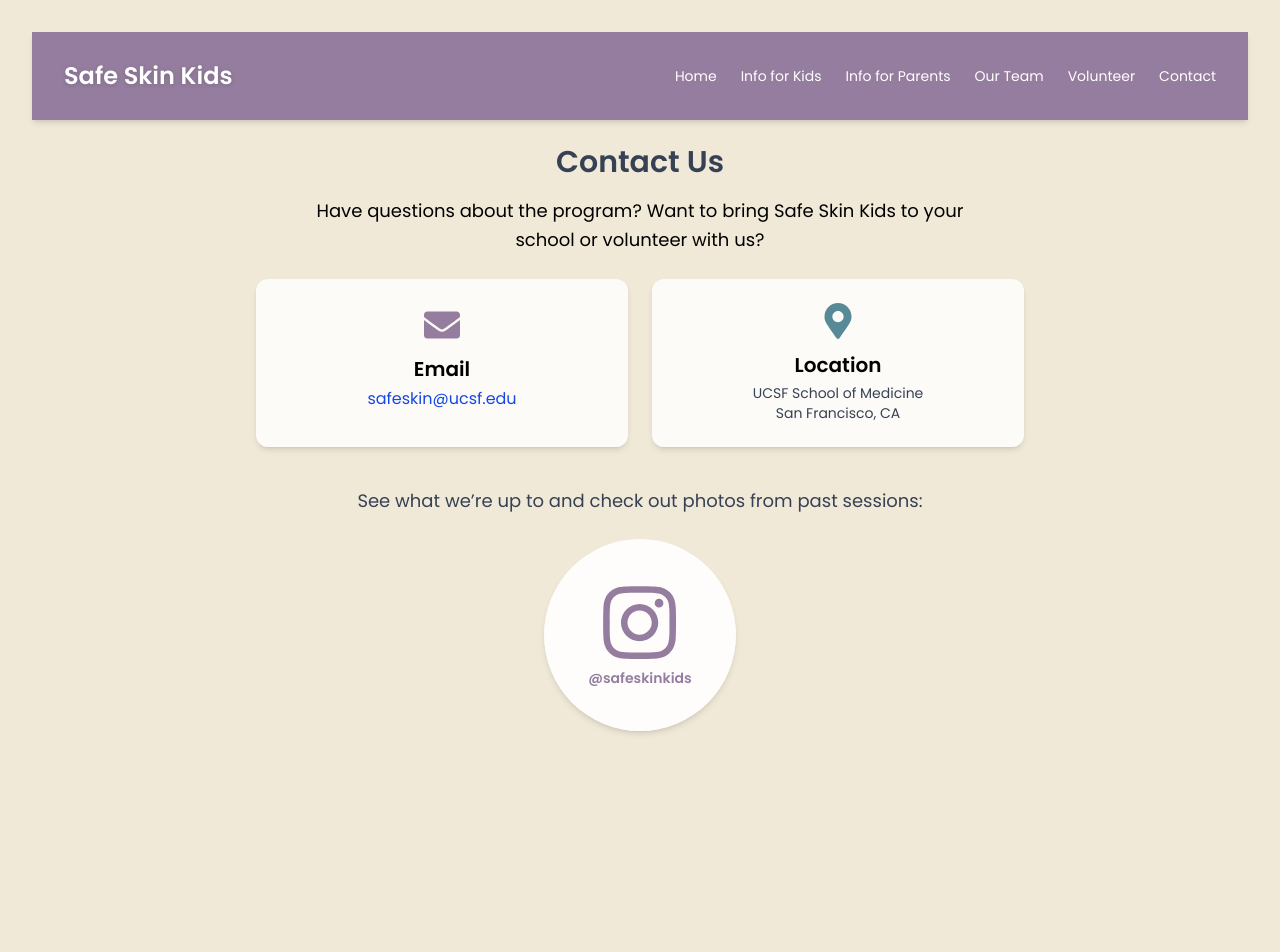
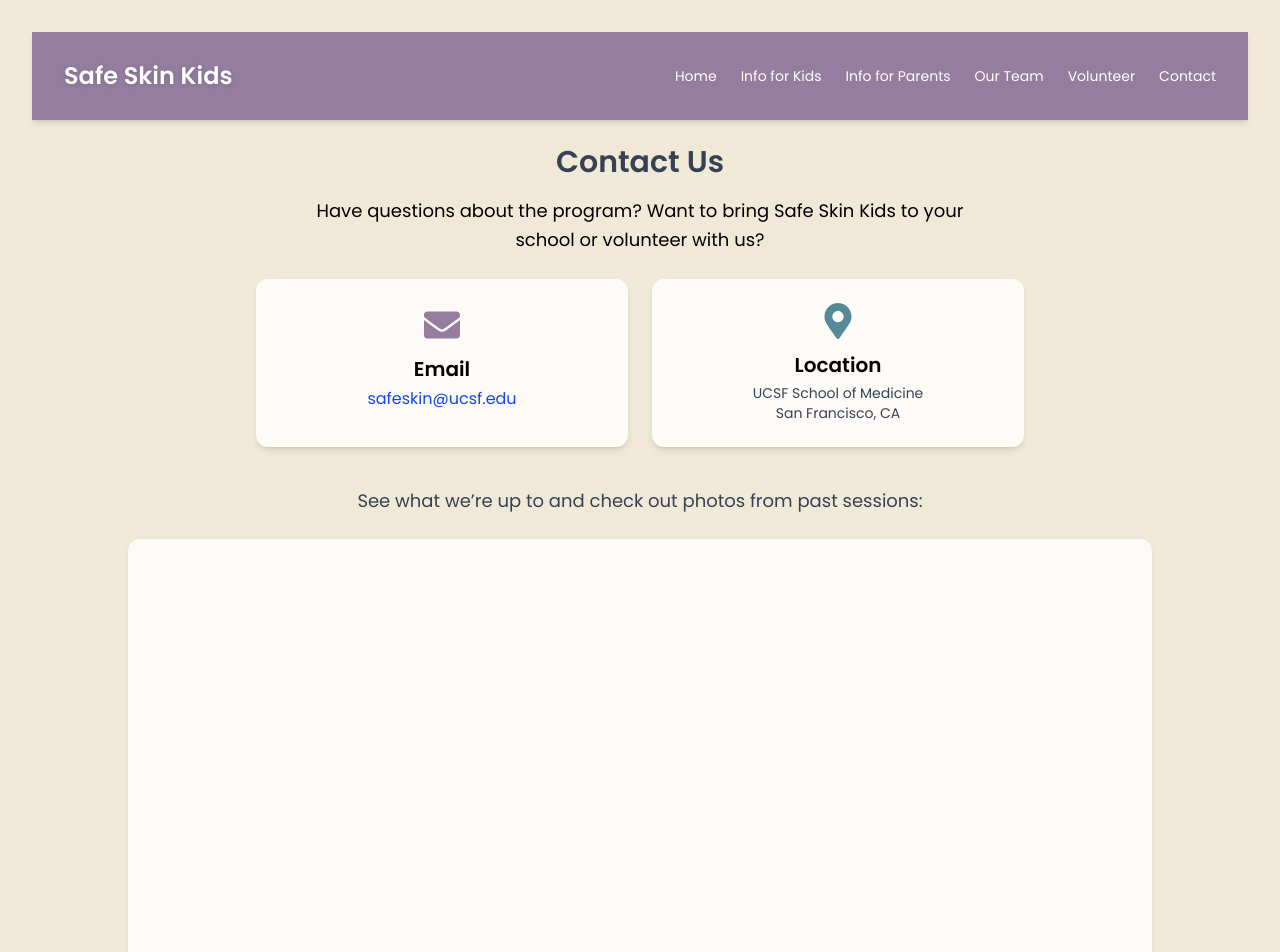
Before and after one commit to VermillionXela/SafeSkinKids, a React (Vite) app: page /contact in a window 1280 px wide. Shown: the top 952 px of the page. Built offline with nearby package versions, Linux system fonts and the light colour scheme.

Commit message:
Added instragram widget in ContactView

```diff
--- a/index.html
+++ b/index.html
@@ -1,30 +1,34 @@
 <!doctype html>
 <html lang="en">
-
   <head>
     <meta charset="UTF-8" />
-  <link rel="apple-touch-icon" sizes="180x180" href="/apple-touch-icon.png">
-  <link rel="icon" type="image/png" sizes="32x32" href="/favicon-32x32.png">
-  <link rel="icon" type="image/png" sizes="16x16" href="/favicon-16x16.png">
-  <link rel="manifest" href="/site.webmanifest">
+    <link rel="apple-touch-icon" sizes="180x180" href="/apple-touch-icon.png" />
+    <link rel="icon" type="image/png" sizes="32x32" href="/favicon-32x32.png" />
+    <link rel="icon" type="image/png" sizes="16x16" href="/favicon-16x16.png" />
+    <link rel="manifest" href="/site.webmanifest" />
     <meta name="viewport" content="width=device-width, initial-scale=1.0" />
     <title>Safe Skin Kids</title>
   </head>
+  <body>
 
-<body>
     <script>
-    (function(l) {
+      (function (l) {
         if (l.search && l.search.startsWith('?/')) {
-        var url = l.search.slice(2).split('&')
-          .map(function(s){ return s.replace(/~and~/g,'&') })
-          .join('?');
-        window.history.replaceState(null, null, l.pathname + (url ? '?' + url : '') + l.hash);
+          var url = l.search
+            .slice(2)
+            .split('&')
+            .map(function (s) {
+              return s.replace(/~and~/g, '&')
+            })
+            .join('?')
+          window.history.replaceState(null, null, l.pathname + (url ? '?' + url : '') + l.hash)
         }
-    })(window.location);
+      })(window.location)
     </script>
 
-  <div id="root"></div>
+    <div id="root" class="font-sans"></div>
     <script type="module" src="/src/main.jsx"></script>
+
+    <script async defer src="https://app.instaplug.app/platform/instaplug.js"></script>
   </body>
-
 </html>
--- a/src/index.css
+++ b/src/index.css
@@ -3,6 +3,7 @@
 @import "tailwindcss";
 
 @theme {
+    --font-sans: "Poppins", sans-serif;
     --font-poppins: "Poppins", sans-serif;
 
     --color-purpleMuted-500: #947D9E;
@@ -46,3 +47,7 @@ body {
     background-color: var(--color-offWhite-500);
     font-family: var(--font-poppins);
 }
+
+#root, #root * {
+    font-family: var(--font-sans) !important;
+}
--- a/src/views/ContactView.jsx
+++ b/src/views/ContactView.jsx
@@ -1,21 +1,53 @@
-import { FaInstagram, FaEnvelope, FaMapMarkerAlt } from 'react-icons/fa'
+import { useEffect } from "react"
+import { FaEnvelope, FaMapMarkerAlt } from "react-icons/fa"
 
 export const ContactView = () => {
+    useEffect(() => {
+        let tries = 0
+        const MAX_TRIES = 60
+
+        const timer = setInterval(() => {
+            const libReady = typeof window !== "undefined" && typeof window.renderApp === "function"
+            const el = document.getElementById("b98a4573-561c-4e6c-b8cd-053789c864bb")
+
+            if (libReady && el) {
+                if (!el.dataset.inited) {
+                    el.dataset.inited = "true"
+                    window.renderApp({
+                        containerId: "b98a4573-561c-4e6c-b8cd-053789c864bb",
+                        domain: "https://app.instaplug.app/",
+                        fontFamily: "Poppins, sans-serif",
+                        WidgetClass: ""
+                    })
+                }
+                clearInterval(timer)
+            } else if (++tries >= MAX_TRIES) {
+                clearInterval(timer)
+            }
+        }, 100)
+
+        return () => clearInterval(timer)
+    }, [])
 
     return (
-        <section className="w-full min-h-screen bg-[#f0e9d8] px-6 py-10 flex flex-col items-center -mt-4">
-            <div className="max-w-2xl text-center mb-10"
+        <section className="w-full px-6 py-10 flex flex-col items-center -mt-4">
+            <div
+                className="max-w-2xl text-center mb-10"
                 data-aos="fade-up"
                 data-aos-duration="200">
-                <h1 className="text-2xl sm:text-2xl md:text-3xl lg:text-3xl font-semibold text-gray-700 mb-4">Contact Us</h1>
+                <h1 className="text-2xl sm:text-2xl md:text-3xl lg:text-3xl font-semibold text-gray-700 mb-4">
+                    Contact Us
+                </h1>
                 <p className="text-base sm:text-lg leading-relaxed">
                     Have questions about the program? Want to bring Safe Skin Kids to your school or volunteer with us?
                 </p>
             </div>
 
-            <div className="grid grid-cols-1 sm:grid-cols-2 gap-6 mb-10 -mt-4 w-full max-w-3xl"
+            <div
+                className="grid grid-cols-1 sm:grid-cols-2 gap-6 mb-10 -mt-4 w-full max-w-3xl"
                 data-aos="fade-up"
-                data-aos-duration="300">
+                data-aos-duration="300"
+            >
                 <div className="bg-white/80 backdrop-blur-md shadow-md rounded-xl p-7 flex flex-col items-center">
                     <FaEnvelope className="text-4xl text-[#947D9E] mb-3" />
                     <h3 className="font-semibold text-xl mb-1">Email</h3>
@@ -28,7 +60,8 @@ export const ContactView = () => {
                     <FaMapMarkerAlt className="text-4xl text-[#568A97] mb-3" />
                     <h3 className="font-semibold text-xl mb-1">Location</h3>
                     <p className="text-sm text-center text-gray-700">
-                        UCSF School of Medicine<br />
+                        UCSF School of Medicine
+                        <br />
                         San Francisco, CA
                     </p>
                 </div>
@@ -40,15 +73,14 @@ export const ContactView = () => {
                 <p className="text-base sm:text-lg text-gray-700 mb-6">
                     See what we’re up to and check out photos from past sessions:
                 </p>
-                <a
-                    href="https://www.instagram.com/safeskinkids"
-                    target="_blank"
-                    rel="noopener noreferrer"
-                    className="flex flex-col items-center justify-center bg-white/90 backdrop-blur-md w-48 h-48 rounded-full shadow-md hover:scale-105 transition-transform duration-300 hover:shadow-lg group mx-auto"
-                >
-                    <FaInstagram className="text-[5.2rem] text-[#947D9E] group-hover:scale-110 group-hover:-translate-y-1 transition-transform duration-300" />
-                    <span className="font-semibold text-sm text-[#947D9E] mt-1">@safeskinkids</span>
-                </a>
+            </div>
+
+            <div className="w-full max-w-5xl mx-auto px-4 bg-white/80 backdrop-blur-md shadow-md rounded-xl">
+                <div
+                    id="b98a4573-561c-4e6c-b8cd-053789c864bb"
+                    className="block w-full"
+                    style={{ minHeight: 680 }}
+                />
             </div>
         </section>
     )
```
Lines whose indentation alone changed are shown as unchanged.
